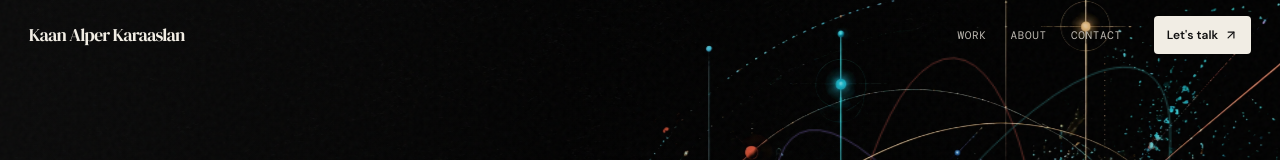
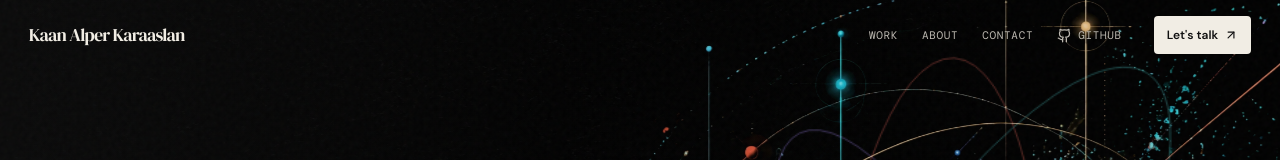
Before and after one commit to KaanAlper/KaanAlper.github.io, a React (Vite) app: page / in a window 1280 px wide. Shown: the top 160 px of the page. Built offline with nearby package versions, Linux system fonts and the light colour scheme.

Commit message:
feat: add GitHub to top bar and update LinkedIn URL

```diff
--- a/src/components/PortfolioUI.tsx
+++ b/src/components/PortfolioUI.tsx
@@ -39,6 +39,16 @@ export function SiteHeader() {
               {item.label}
             </Link>
           ))}
+          <a
+            href="https://github.com/kaanalper"
+            target="_blank"
+            rel="noreferrer"
+            className="nav-link nav-github"
+            aria-label="GitHub Profile"
+          >
+            <Github size={15} />
+            <span>GitHub</span>
+          </a>
           <a href="mailto:kaanalperkaraaslan@gmail.com" className="nav-email">Let's talk <ArrowUpRight size={14} /></a>
         </nav>
         <button className="menu-button" onClick={() => setOpen(!open)} aria-label={open ? "Close navigation" : "Open navigation"} aria-expanded={open}>
@@ -50,6 +60,16 @@ export function SiteHeader() {
           {nav.map((item) => (
             <Link key={item.href} href={item.href} className="mobile-nav-link" onClick={close}>{item.label}</Link>
           ))}
+          <a
+            href="https://github.com/kaanalper"
+            target="_blank"
+            rel="noreferrer"
+            onClick={close}
+            className="mobile-nav-link"
+            style={{ display: "flex", alignItems: "center", gap: "10px" }}
+          >
+            <Github size={20} /> GitHub ↗
+          </a>
           <a href="mailto:kaanalperkaraaslan@gmail.com" onClick={close} className="mobile-nav-link">Let's talk ↗</a>
         </nav>
       )}
@@ -263,7 +283,7 @@ export function ContactLinks() {
     <div className="contact-links">
       <a href="mailto:kaanalperkaraaslan@gmail.com"><Mail size={17} /> Email</a>
       <a href="https://github.com/kaanalper" target="_blank" rel="noreferrer"><Github size={17} /> GitHub</a>
-      <a href="https://www.linkedin.com" target="_blank" rel="noreferrer"><Linkedin size={17} /> LinkedIn</a>
+      <a href="https://www.linkedin.com/in/kaanalperkaraaslan/" target="_blank" rel="noreferrer"><Linkedin size={17} /> LinkedIn</a>
     </div>
   );
 }
--- a/src/index.css
+++ b/src/index.css
@@ -147,6 +147,7 @@ button { font: inherit; }
 .desktop-nav { display: flex; align-items: center; gap: clamp(24px, 1.8vw, 42px); font-family: "DM Mono", monospace; font-size: clamp(11px, 0.65vw, 14px); text-transform: uppercase; letter-spacing: .06em; }
 .nav-link { color: var(--color-text-muted); transition: color var(--duration-fast) var(--ease-out); padding-block: 8px; } .nav-link:hover, .nav-link.active { color: var(--paper); }
 .nav-link.active::after { content: ""; display: block; height: 1px; background: var(--cyan); margin-top: 3px; }
+.nav-github { display: inline-flex; align-items: center; gap: 6px; }
 .nav-email { margin-left: 8px; color: var(--ink); background: var(--paper); padding: clamp(10px, 0.65vw, 14px) clamp(13px, 0.85vw, 20px); font-size: clamp(12px, 0.72vw, 15px); border-radius: 4px; display: inline-flex; gap: 6px; align-items: center; text-transform: none; letter-spacing: 0; font-family: "DM Sans", sans-serif; font-weight: 600; transition: transform var(--duration-fast) var(--ease-out), background var(--duration-fast) var(--ease-out); }.nav-email:hover { background: var(--cyan); transform: translateY(-2px); }
 .menu-button, .mobile-nav { display: none; }
 
```
